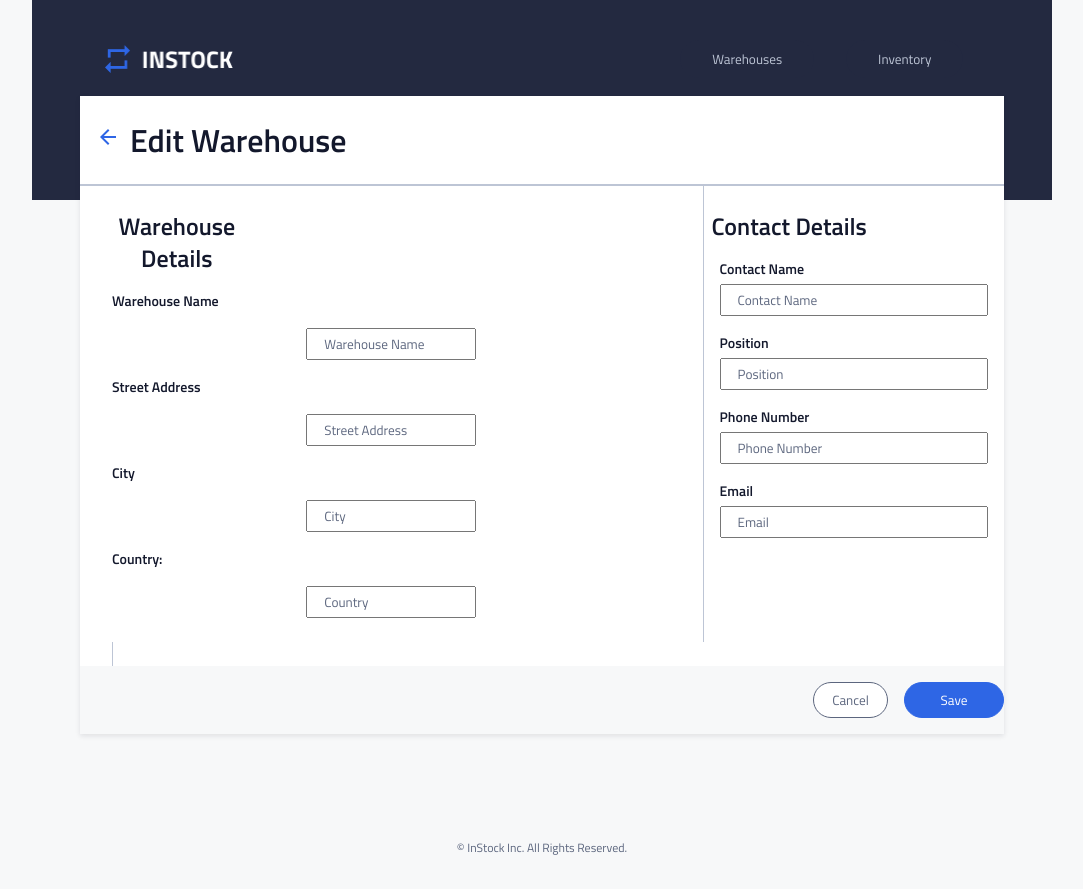
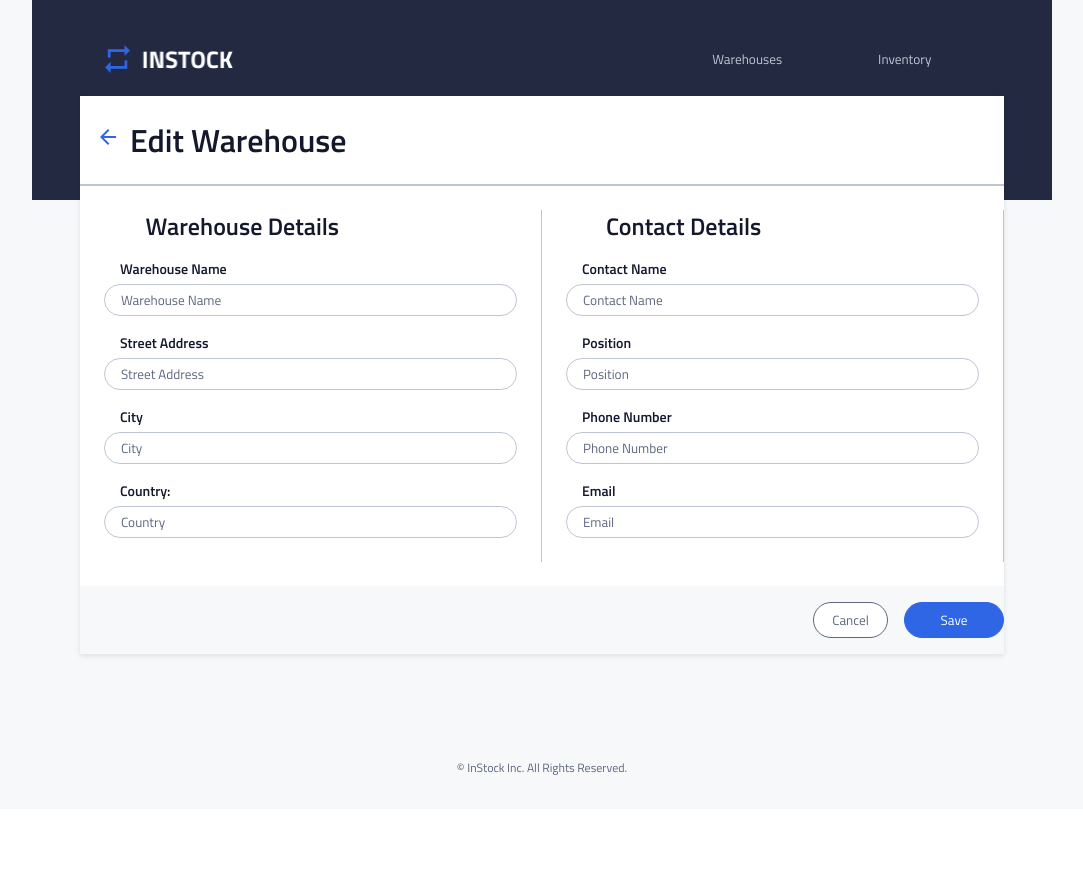
Before and after one commit to TonySMK/InStock_Group2-Client, a React (Create React App) app: page /warehouses/1/edit in a window 1280 px wide. Shown: the whole page, without its empty margins (98-1181 px from the left). After the commit the page ends 809 px from the top, so only its background shows below. Built offline with nearby package versions, Linux system fonts and the light colour scheme; no server answers.

Commit message:
update css...

```diff
--- a/src/Components/ContactDetailsForm/ContactDetailsForm.js
+++ b/src/Components/ContactDetailsForm/ContactDetailsForm.js
@@ -16,15 +16,17 @@ function ContactDetailsForm({
   };
 
   return (
-    <section className="contact">
-      <div className="contact__head">
-        <h2 className="contact__head__name">Contact Details</h2>
+    <section className="contactdetails">
+      <div className="contactdetails__head">
+        <h2 className="contactdetails__head__name">Contact Details</h2>
       </div>
-      <div className="contact__container">
-        <label className="contact__container__label">Contact Name</label>
+      <div className="contactdetails__container">
+        <label className="contactdetails__container__label">Contact Name</label>
         <input
-          className={`contact__container__input ${
-            hasError("contact_name") ? "formError" : null
+          className={`contactdetails__container__input ${
+            hasError("contactdetails_name")
+              ? "contactformError"
+              : "contactformPass"
           }`}
           type="text"
           name="contact_name"
@@ -38,10 +40,12 @@ function ContactDetailsForm({
             This field is required
           </p>
         )}
-        <label className="contact__container__label">Position</label>
+        <label className="contactdetails__container__label">Position</label>
         <input
           className={`contact__container__input ${
-            hasError("contact_position") ? "formError" : null
+            hasError("contact_position")
+              ? "contactformError"
+              : "contactformPass"
           }`}
           type="text"
           name="contact_position"
@@ -55,10 +59,10 @@ function ContactDetailsForm({
             This field is required
           </p>
         )}
-        <label className="contact__container__label">Phone Number</label>
+        <label className="contactdetails__container__label">Phone Number</label>
         <input
-          className={`contact__container__input ${
-            hasError("contact_phone") ? "formError" : null
+          className={`contactdetails__container__input ${
+            hasError("contact_phone") ? "contactformError" : "contactformPass"
           }`}
           type="text"
           name="contact_phone"
@@ -72,10 +76,10 @@ function ContactDetailsForm({
             This field is required
           </p>
         )}
-        <label className="contact__container__label">Email</label>
+        <label className="contactdetails__container__label">Email</label>
         <input
-          className={`contact__container__input ${
-            hasError("contact_email") ? "formError" : null
+          className={`contactdetails__container__input ${
+            hasError("contact_email") ? "contactformError" : "contactformPass"
           }`}
           type="text"
           name="contact_email"
--- a/src/Components/ContactDetailsForm/ContactDetailsForm.scss
+++ b/src/Components/ContactDetailsForm/ContactDetailsForm.scss
@@ -2,23 +2,34 @@
 @import "../../Styles/Partials/mixins";
 @import "../../Styles/Partials/variables";
 
-.contact {
-  @include tablet {
+.contactdetails {
+  // background-color: red;
+  display: flex;
+  flex-direction: column;
+  padding-left: 1rem;
+  padding-right: 1rem;
+  @include tablet{
     width: 50%;
+    padding-left: 1.5rem;
+    padding-right: 1.5rem;
+    border-right: 1px solid $S-cloud;
+    margin-top: 1.5rem;
+    margin-bottom: 1.5rem;
   }
   @include desktop {
     width: 50%;
   }
   &__head {
     width: 57%;
-    padding-top: 24px;
+    // padding-top: 24px;
   }
   &__container {
     display: flex;
     flex-direction: column;
     padding: 24px 0;
     @include tablet {
-      padding: 0;
+      padding-top: 0rem;
+      padding-bottom: 0rem;
     }
     @include desktop {
       padding: 0;
@@ -58,6 +69,14 @@ input {
   }
 }
 
-.formError {
+.contactformError {
   border: 1px solid red;
+  margin: 0rem;
+  border-radius: 20px;
 }
+
+.contactformPass{
+  border: 1px solid $S-cloud;
+  border-radius: 20px;
+  margin: 0rem;
+}
--- a/src/Components/EditWarehouseBody/EditWarehouseBody.js
+++ b/src/Components/EditWarehouseBody/EditWarehouseBody.js
@@ -58,29 +58,29 @@ function EditWarehouseBody() {
     return warehouseData[fieldName] === "" && hasSubmitted;
   };
   return (
-    <section className="warehouse">
-      <div className="warehouse__wrapper">
-        <div className="warehouse__wrapper__head">
-          <div className="warehouse__wrapper__head__img">
+    <section className="editwarehouse">
+      <div className="editwarehouse__wrapper">
+        <div className="editwarehouse__wrapper__head">
+          <div className="editwarehouse__wrapper__head__img">
             <img
               onClick={() => handleCancel()}
-              className="warehouse__wrapper__head__img__arrow"
+              className="editwarehouse__wrapper__head__img__arrow"
               src={back}
               alt="back_arrow"
             />
           </div>
-          <div className="warehouse__wrapper__head__title">
-            <h1 className="warehouse__wrapper__head__title__name">
+          <div className="editwarehouse__wrapper__head__title">
+            <h1 className="editwarehouse__wrapper__head__title__name">
               Edit Warehouse
             </h1>
           </div>
         </div>
-        <div className="warehouse__wrapper__division">
-          <div className="warehouse__wrapper__division__line"></div>
+        <div className="editwarehouse__wrapper__division">
+          <div className="editwarehouse__wrapper__division__line"></div>
         </div>
       </div>
-      <form className="warehouse__form" onSubmit={handleSubmit}>
-        <div className="warehouse__form__wrapper">
+      <form className="editwarehouse__form" onSubmit={handleSubmit}>
+        <div className="editwarehouse__form__wrapper">
           <WarehouseDetailsForm
             warehouseData={warehouseData}
             setWarehouseData={setWarehouseData}
@@ -92,18 +92,18 @@ function EditWarehouseBody() {
             hasError={hasError}
           />
         </div>
-        <div className="warehouse__buttons">
-          <div className="warehouse__buttons__container">
+        <div className="editwarehouse__buttons">
+          <div className="editwarehouse__buttons__container">
             <button
-              className="warehouse__buttons__container__cancel"
+              className="editwarehouse__buttons__container__cancel"
               onClick={handleCancel}
             >
               Cancel
             </button>
           </div>
-          <div className="warehouse__buttons__container">
+          <div className="editwarehouse__buttons__container">
             <button
-              className="warehouse__buttons__container__save"
+              className="editwarehouse__buttons__container__save"
               type="submit"
             >
               Save
--- a/src/Components/EditWarehouseBody/EditWarehousesBody.scss
+++ b/src/Components/EditWarehouseBody/EditWarehousesBody.scss
@@ -2,7 +2,7 @@
 @import "../../Styles/Partials/mixins";
 @import "../../Styles/Partials/variables";
 
-.warehouse {
+.editwarehouse {
   background-color: $P-white;
   width: 100%;
   box-sizing: border-box;
@@ -94,12 +94,3 @@
     }
   }
 }
-
-// form {
-//     @include tablet {
-//         display: flex;
-//     }
-//     @include desktop {
-//         display: flex;
-//     }
-// }
--- a/src/Components/WarehouseDetailsForm/WarehouseDetailsForm.js
+++ b/src/Components/WarehouseDetailsForm/WarehouseDetailsForm.js
@@ -12,15 +12,15 @@ function WarehouseDetailsForm({ warehouseData, setWarehouseData, hasError }) {
   };
 
   return (
-    <section className="details">
-      <div className="details__title">
-        <h2 className="details__title__name">Warehouse Details</h2>
+    <section className="editdetails">
+      <div className="editdetails__title">
+        <h2 className="editdetails__title__name">Warehouse Details</h2>
       </div>
-      <div className="details__container">
-        <label className="details__container__label">Warehouse Name</label>
+      <div className="editdetails__container">
+        <label className="editdetails__container__label">Warehouse Name</label>
         <input
-          className={`details__container__input ${
-            hasError("warehouse_name") ? "formError" : null
+          className={`editdetails__container__input ${
+            hasError("warehouse_name") ? "formError" : "editformPass"
           }`}
           type="text"
           name="warehouse_name"
@@ -34,10 +34,10 @@ function WarehouseDetailsForm({ warehouseData, setWarehouseData, hasError }) {
             This field is required
           </p>
         )}
-        <label className="details__container__label">Street Address</label>
+        <label className="editdetails__container__label">Street Address</label>
         <input
-          className={`details__container__input ${
-            hasError("address") ? "formError" : null
+          className={`editdetails__container__input ${
+            hasError("address") ? "formError" : "editformPass"
           }`}
           type="text"
           name="address"
@@ -52,10 +52,10 @@ function WarehouseDetailsForm({ warehouseData, setWarehouseData, hasError }) {
           </p>
         )}
 
-        <label className="details__container__label">City</label>
+        <label className="editdetails__container__label">City</label>
         <input
-          className={`details__container__input ${
-            hasError("city") ? "formError" : null
+          className={`editdetails__container__input ${
+            hasError("city") ? "editformError" : "editformPass"
           }`}
           type="text"
           name="city"
@@ -69,10 +69,10 @@ function WarehouseDetailsForm({ warehouseData, setWarehouseData, hasError }) {
             This field is required
           </p>
         )}
-        <label className="details__container__label">Country:</label>
+        <label className="editdetails__container__label">Country:</label>
         <input
-          className={`details__container__input ${
-            hasError("country") ? "formError" : null
+          className={`editdetails__container__input ${
+            hasError("country") ? "editformError" : "editformPass"
           }`}
           type="text"
           name="country"
@@ -87,8 +87,8 @@ function WarehouseDetailsForm({ warehouseData, setWarehouseData, hasError }) {
           </p>
         )}
       </div>
-      <div className="details__division">
-        <div className="details__division__line"></div>
+      <div className="editdetails__division">
+        <div className="editdetails__division__line"></div>
       </div>
     </section>
   );
--- a/src/Components/WarehouseDetailsForm/WarehouseDetailsForm.scss
+++ b/src/Components/WarehouseDetailsForm/WarehouseDetailsForm.scss
@@ -2,13 +2,36 @@
 @import "../../Styles/Partials/mixins";
 @import "../../Styles/Partials/variables";
 
-.details {
+.editdetails {
+  padding-left: 1rem;
+  padding-right: 1rem;
+
+  @include tablet{
+    width: 50%;
+    padding-left: 1.5rem;
+    padding-right: 1.5rem;
+    border-right: 1px solid $S-cloud;
+    margin-top: 1.5rem;
+    margin-bottom: 1.5rem;
+  }
   &__title {
-    padding-top: 24px;
+    // padding-top: 24px;
     &__name {
       width: 67%;
     }
   }
+
+  &__container{
+    // background-color:aliceblue;
+    display: flex;
+    flex-direction: column;
+    padding-bottom: 1rem;
+
+    @include tablet{
+      padding-bottom: 0rem;
+    }
+  }
+
   &__division {
     &__line {
       border-bottom: 0.5px solid $S-cloud;
@@ -59,8 +82,15 @@ input {
   }
 }
 
-.details__container__input {
-  &.formError {
-    border: 1px solid red;
-  }
+
+.editformError {
+  border: 1px solid red;
+  margin: 0rem;
+  border-radius: 20px;
 }
+
+.editformPass{
+  border: 1px solid $S-cloud;
+  border-radius: 20px;
+  margin: 0rem;
+}
```
